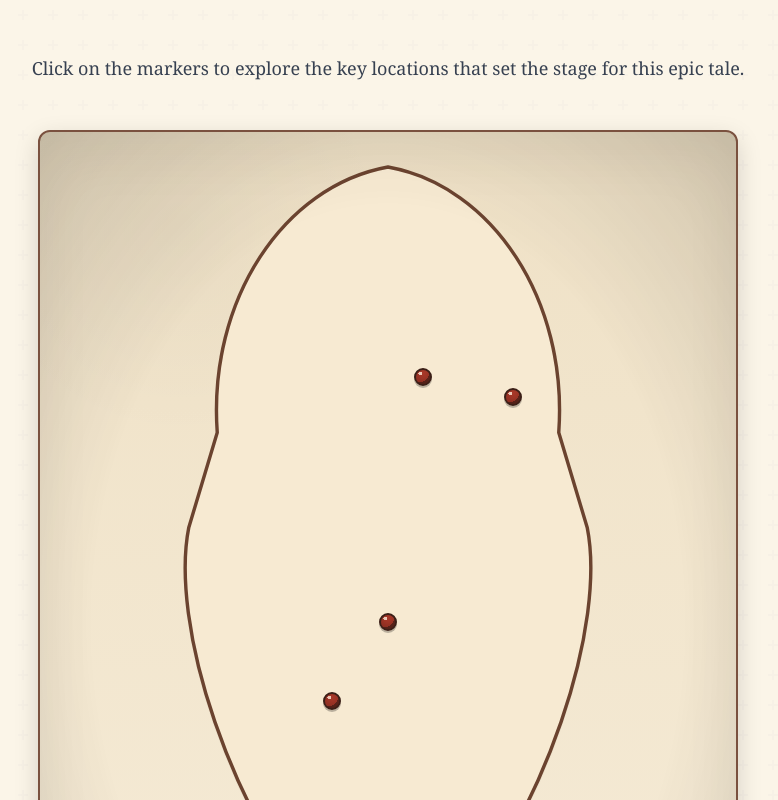
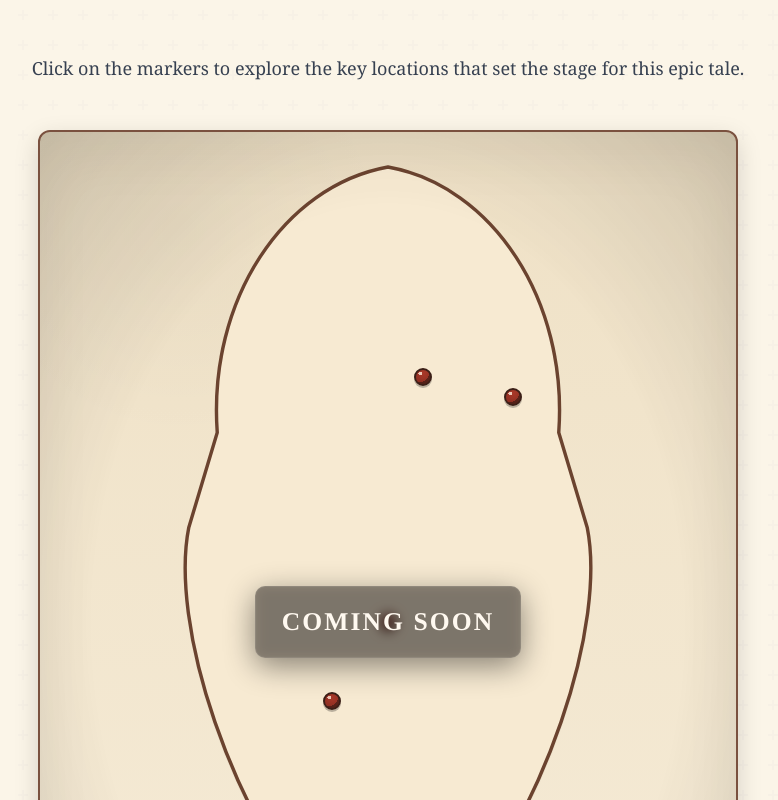
Before and after one commit to Unigalactix/RAMAYANA, a React (Vite) app: page / in a window 1280 px wide. Shown: the part 5840-6640 px from the top of the page, without its empty margins (252-1030 px from the left). Built offline with nearby package versions, Linux system fonts and the light colour scheme.

Commit message:
Add Coming Soon overlay to map (visual blur + label)

```diff
--- a/components/InteractiveMap.tsx
+++ b/components/InteractiveMap.tsx
@@ -58,6 +58,10 @@ const InteractiveMap: React.FC = () => {
           </>
         )}
       </div>
+      {/* Coming Soon overlay (visual-only) */}
+      <div className="map-coming-soon" aria-hidden="true">
+        <div className="map-coming-soon__inner">Coming Soon</div>
+      </div>
     </div>
   );
 };
--- a/index.html
+++ b/index.html
@@ -327,6 +327,31 @@
         animation: pulse 2.6s infinite ease-out;
         z-index: -1;
       }
+      /* Coming Soon overlay - visually hides the map with blur and shows label */
+      .map-coming-soon {
+        position: absolute;
+        inset: 0;
+        display: flex;
+        align-items: center;
+        justify-content: center;
+        z-index: 40; /* above markers and tooltips */
+        pointer-events: none; /* non-interactive visual overlay */
+      }
+      .map-coming-soon__inner {
+        backdrop-filter: blur(6px) saturate(0.85) brightness(0.85);
+        -webkit-backdrop-filter: blur(6px) saturate(0.85) brightness(0.85);
+        background: rgba(35, 28, 24, 0.48); /* dark parchment tint */
+        color: #FFF9F0;
+        font-family: 'Tinos', serif;
+        font-size: 1.6rem;
+        letter-spacing: 0.08em;
+        padding: 1rem 1.6rem;
+        border-radius: 10px;
+        border: 1px solid rgba(255,255,255,0.08);
+        box-shadow: 0 8px 30px rgba(0,0,0,0.45);
+        text-transform: uppercase;
+        transform: translateY(0);
+      }
       .map-tooltip {
         position: absolute;
         background-color: rgba(247,237,220,0.98);
```
